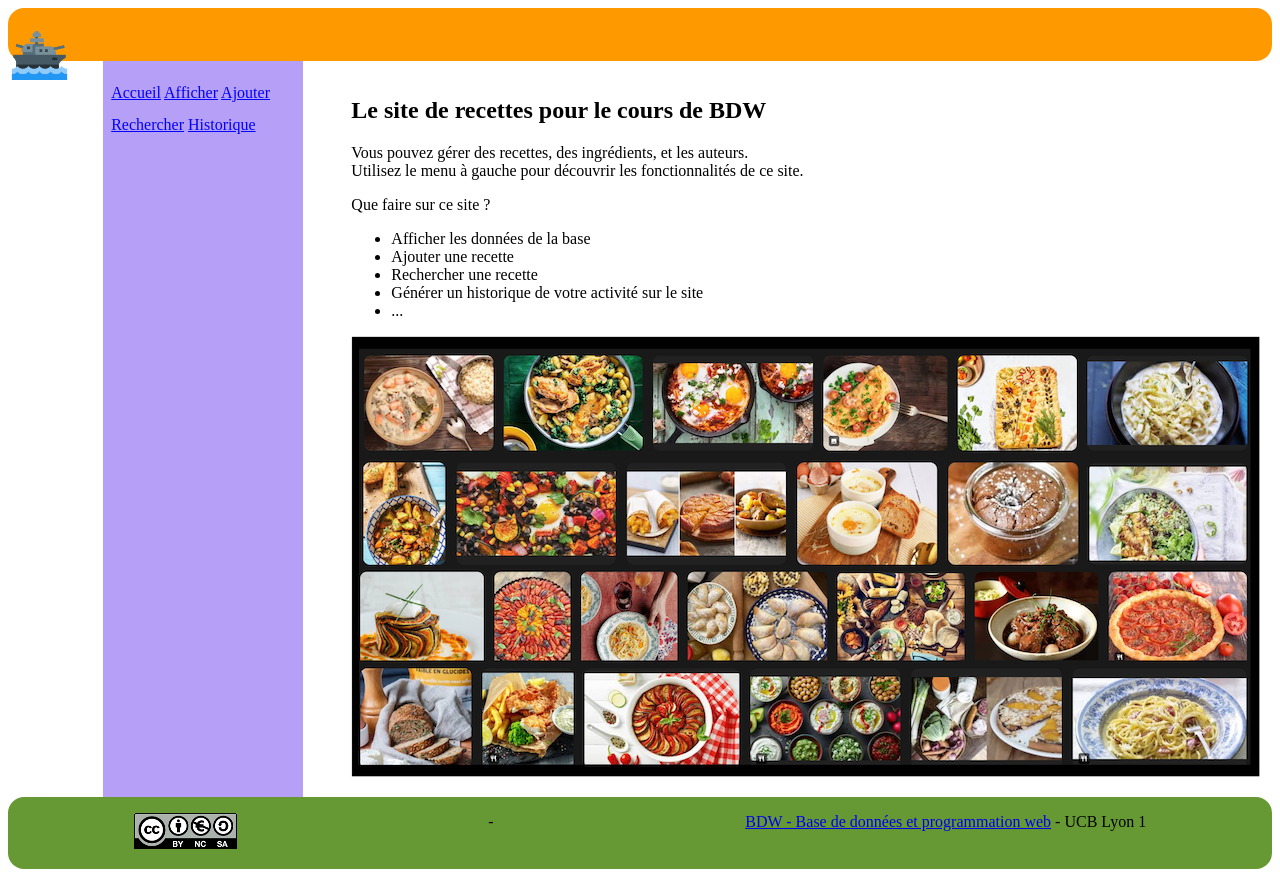
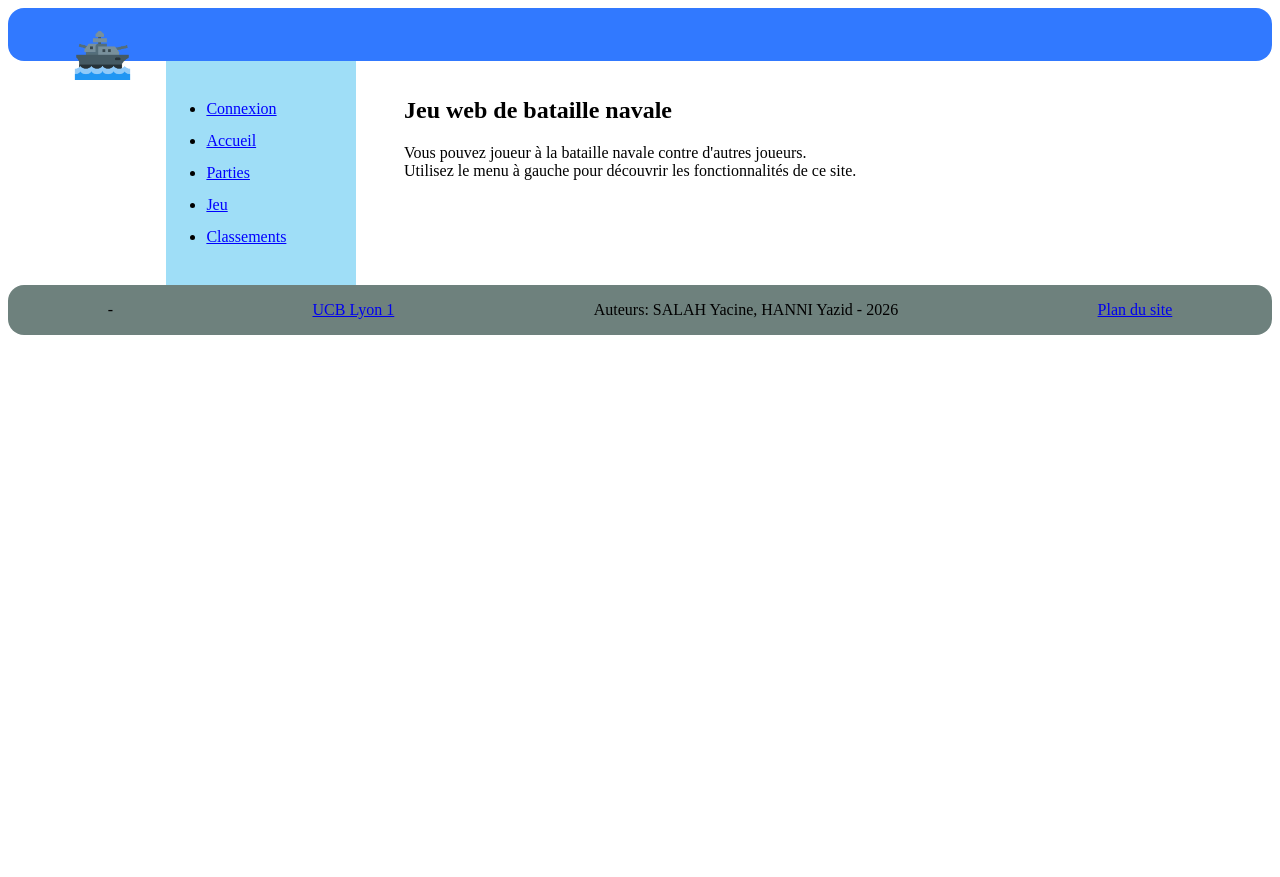
Before and after one commit to yazid636/projet_bdw, a Python web app: template bataille_navale/templates/accueil.html in a window 1280 px wide. After the commit the page ends 335 px from the top, so only its background shows below. Run offline with Jinja, Linux system fonts and the light colour scheme; the template is opened without the code that fills it, so the values that code supplies are empty.

Commit message:
Page d'acceuil et début de connexion

```diff
--- /dev/null
+++ b/bataille_navale/controleurs/connexion.py
@@ -0,0 +1,6 @@
+from model.model_pg import get_joueurs
+from controleurs.includes import add_activity
+
+add_activity(SESSION['HISTORIQUE'], "affichage des données")
+
+REQUEST_VARS['joueurs'] = get_joueurs(SESSION['CONNEXION'], 'joueur')
--- a/bataille_navale/static/css/style.css
+++ b/bataille_navale/static/css/style.css
@@ -10,9 +10,10 @@
 }
 
 header {
-    background-color: #FF9900;
+    background-color: #3179ff;
     text-align: center;
     border-radius: 1em;
+    color: #ffecdb;
 }
 
 #div-central {
@@ -26,7 +27,7 @@
 
 nav {
 	flex : 2;
-    background-color: #b59ff7;
+    background-color: #9fdef7;
     padding-left: 0.5em;
     padding-right: 0.5em;
 	margin-left: 2em;
@@ -34,7 +35,7 @@
 }
 
 nav > ul {
-	padding-left: 0.5em;
+	padding-left: 2em;
 }
 
 nav a {
@@ -56,7 +57,7 @@
 footer {
 	display: flex;
 	justify-content: space-around;
-    background-color: #669933;
+    background-color: #6e817d;
     border-radius: 1em;
 }
 
@@ -106,3 +107,8 @@
 #tab_res_rech > thead > tr > th {
     background-color: lightgrey;
 }
+
+#logo{
+    float: left;
+    margin-left: 5%;
+}
--- a/bataille_navale/templates/accueil.html
+++ b/bataille_navale/templates/accueil.html
@@ -1,27 +1,14 @@
 {% extends "base.html" %}
 
 {% block main_content %}
-<h2>Le site de recettes pour le cours de BDW</h2>
+<h2>Jeu web de bataille navale</h2>
 
 <p id="parag_description">
-	Vous pouvez gérer des recettes, des ingrédients, et les auteurs.
+	Vous pouvez joueur à la bataille navale contre d'autres joueurs.
 	<br>
 	Utilisez le menu à gauche pour découvrir les fonctionnalités de ce site.
 </p>
 
-<p>Que faire sur ce site ?</p>
-<ul>
-	<li>Afficher les données de la base</li>
-	<li>Ajouter une recette</li>
-	<li>Rechercher une recette</li>
-	<li>Générer un historique de votre activité sur le site</li>
-	<li>...</li>
-</ul>
-
-<div>
-	<img src="bataille_navale/static/img/top-plats.png" />
-</div>
-
 {% include 'message.html' %}
 
 {% endblock %}
--- a/bataille_navale/templates/base.html
+++ b/bataille_navale/templates/base.html
@@ -6,7 +6,7 @@
   <meta content="text/html;charset=utf-8" http-equiv="Content-Type">
   <meta content="utf-8" http-equiv="encoding">
   <link type="text/css" rel="stylesheet" href="/bataille_navale/static/css/style.css">
-  <link rel="shortcut icon" type="image/x-icon" href="/bataille_navale/static/img/wolf.png" />
+  <link rel="shortcut icon" type="image/x-icon" href="/bataille_navale/static/img/logo.png" />
   <title>{{ SESSION['APP'] }} - {{ SESSION['BASELINE'] }}</title>
 </head>
 
--- a/bataille_navale/templates/connexion.html
+++ b/bataille_navale/templates/connexion.html
@@ -0,0 +1,5 @@
+<h1>Hello world</h1>
+
+{% for i in REQUEST_VARS['joueurs'] %}
+    {{ i }}
+{% endfor %}
--- a/bataille_navale/templates/footer.html
+++ b/bataille_navale/templates/footer.html
@@ -1,6 +1,7 @@
 <footer>
-	<a href="https://creativecommons.org/licenses/" target="_blank"><img src="/bataille_navale/static/img/by-nc-sa-eu.png" alt="Licence CC BY-NC-SA"/></a>
 	<span>{{ SESSION['CURRENT_YEAR'] }} - <em>{{ SESSION['APP'] }}</em>
     </span>
-	<span><a href="https://forge.univ-lyon1.fr/lif-bdw/lifbdw.pages.univ-lyon1.fr" target="_blank" alt="Page BDW">BDW - Base de données et programmation web</a> - UCB Lyon 1</span>
+	<span><a href="https://www.univ-lyon1.fr/" target="_blank" alt="Page UCBL">UCB Lyon 1</a></span>
+	Auteurs: SALAH Yacine, HANNI Yazid - 2026
+	<a href="https://forge.univ-lyon1.fr/lif-bdw/lifbdw.pages.univ-lyon1.fr" target="_blank" alt="Page BDW">Plan du site</a>
 </footer>
--- a/bataille_navale/templates/header.html
+++ b/bataille_navale/templates/header.html
@@ -1,7 +1,7 @@
 <header>
 	<div>
 		<a href="/">
-			<img src="/bataille_navale/static/img/logo.png" width="5%" height="5%" style="float: left;">
+			<img id="logo" src="/bataille_navale/static/img/logo.png" width="5%" height="5%">
 		</a>
 	</div>
 	<!-- le titre <h1> à personnaliser ! -->
--- a/bataille_navale/templates/jeu.html
+++ b/bataille_navale/templates/jeu.html
@@ -0,0 +1 @@
+<h1>Hello world</h1>
--- a/bataille_navale/templates/menu.html
+++ b/bataille_navale/templates/menu.html
@@ -1,8 +1,10 @@
 <!-- menu -->
-<nav>
-	<a href="/">Accueil</a>
-	<a href="afficher">Afficher</a>
-	<a href="ajouter">Ajouter</a>
-	<a href="rechercher">Rechercher</a>
-	<a href="historique">Historique</a>
+<nav id="menu">
+	<ul>
+		<li><a href="connexion">Connexion</a></li>
+		<li><a href="/">Accueil</a></li>
+		<li><a href="parties">Parties</a></li>
+		<li><a href="jeu">Jeu</a></li>
+		<li><a href="classements">Classements</a></li>
+	</ul>
 </nav>
--- a/bataille_navale/templates/parties.html
+++ b/bataille_navale/templates/parties.html
@@ -0,0 +1 @@
+<h1>Hello world</h1>
```
Also changed, not shown: bataille_navale/model/model_pg.py (+10 -0 lines), bataille_navale/routes.toml (+20 -0 lines), bataille_navale/controleurs/classements.py (added), bataille_navale/controleurs/jeu.py (added), bataille_navale/controleurs/parties.py (added), bataille_navale/static/img/by-nc-sa-eu.png (deleted), bataille_navale/static/img/top-plats.png (deleted), bataille_navale/static/img/wolf.png (deleted).
